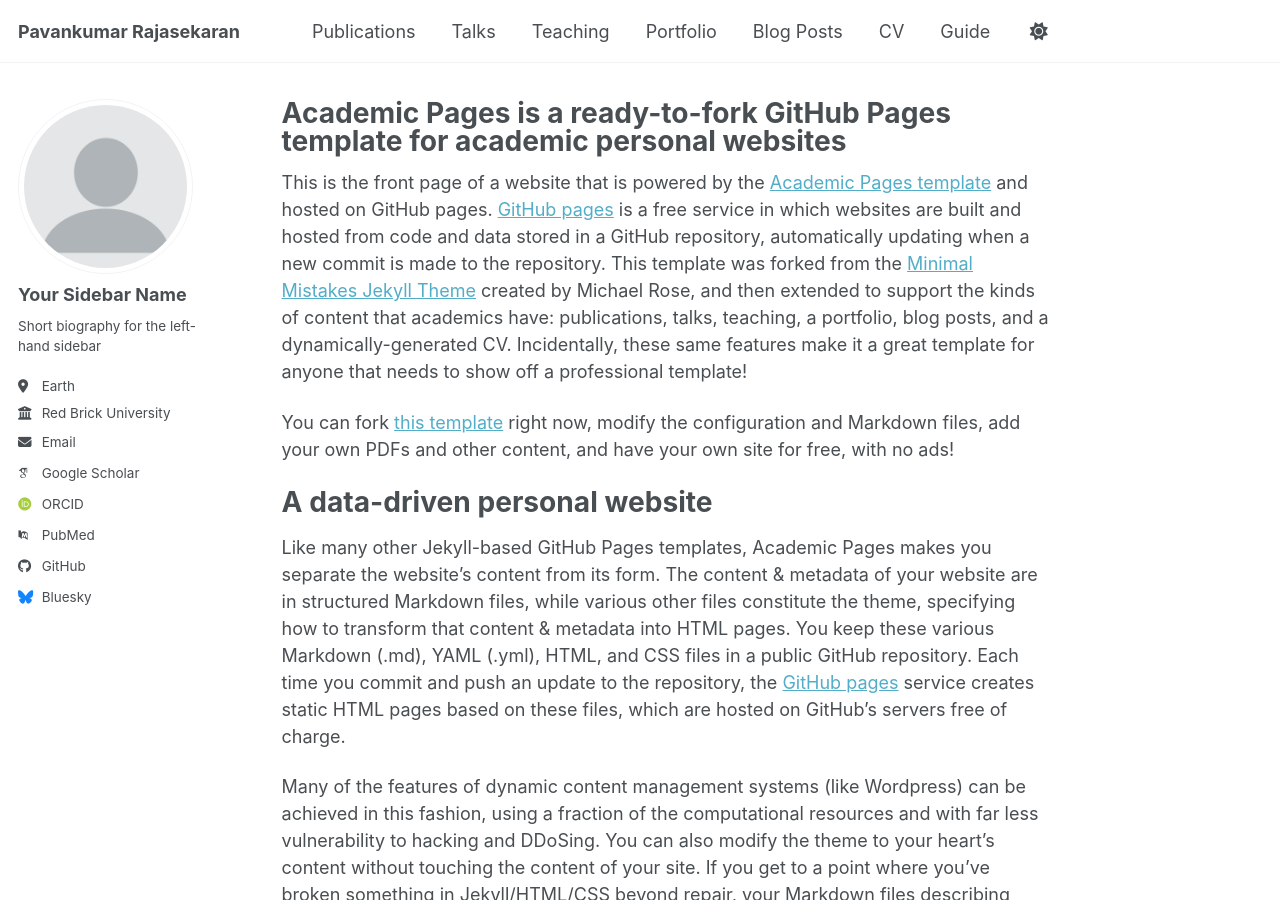
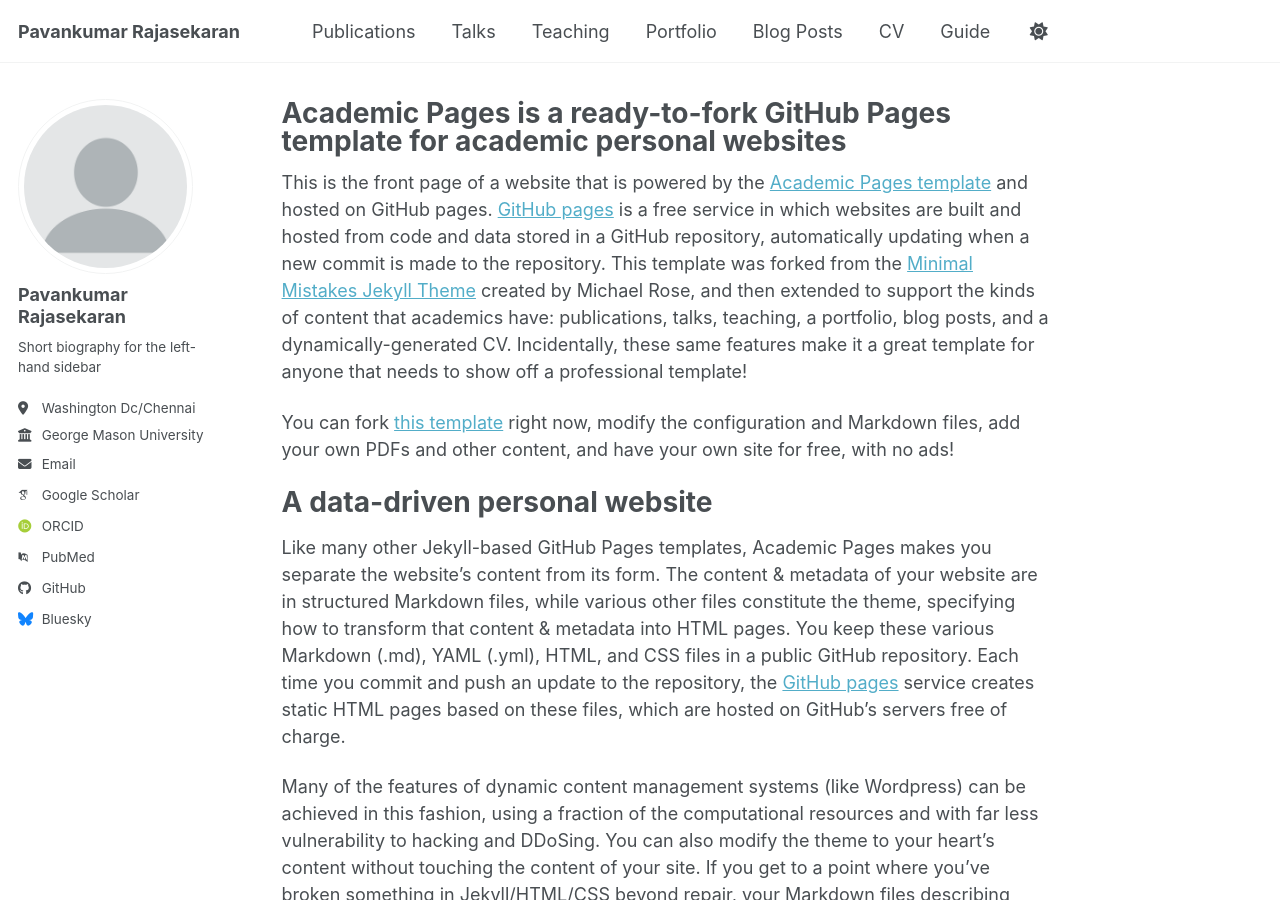
Before and after one commit to pavankmarr/pavankmarr.github.io, a Jekyll site: the page built from _pages/about.md, in a window 1280 px wide and 900 px high. Built offline with Jekyll 4.4.1, drawn with Linux system fonts in a browser that asks for light colours; some web fonts are replaced; a script bundle is joined from its source files by our own code; library files that are not in the unit come from our copies.

Commit message:
Update _config.yml

```diff
--- a/_config.yml
+++ b/_config.yml
@@ -12,11 +12,11 @@ site_theme               : "default" # Currently available options are "default"
 title                    : "Pavankumar Rajasekaran"
 title_separator          : "-"
 name                     : &name "Pavankumar Rajasekaran"
-description              : &description "Your Name's academic portfolio"   # Update this with a general description of your site, this is the default if not overridden by a page
+description              : &description "Pavan"   # Update this with a general description of your site, this is the default if not overridden by a page
 url                      : https://pavankmarr.github.io/ # The base hostname & protocol for your site e.g. "https://[your GitHub username].github.io",
                                                            # or if you already have some other page hosted on Github then use "https://[your GitHub username].github.io/[Your Repo Name]"
 baseurl                  : "" # the subpath of your site, e.g. "/blog"
-repository               : "academicpages/academicpages.github.io"
+repository               : "pavankmarr/pavankmarr.github.io"
 
 # Site Author - The following control what appear as part of the author content on the side bar.
 #               If a field is blank the icon and link will not appear, otherwise it will be shown.
@@ -24,11 +24,11 @@ repository               : "academicpages/academicpages.github.io"
 author:
   # Biographic information
   avatar           : "profile.png"
-  name             : "Your Sidebar Name"
+  name             : "Pavankumar Rajasekaran"
   pronouns         : # example: "she/her"
   bio              : "Short biography for the left-hand sidebar"
-  location         : "Earth"
-  employer         : "Red Brick University"
+  location         : "Washington Dc/Chennai"
+  employer         : "George Mason University"
   uri              : # URL
   email            : "none@example.org"
 
```
